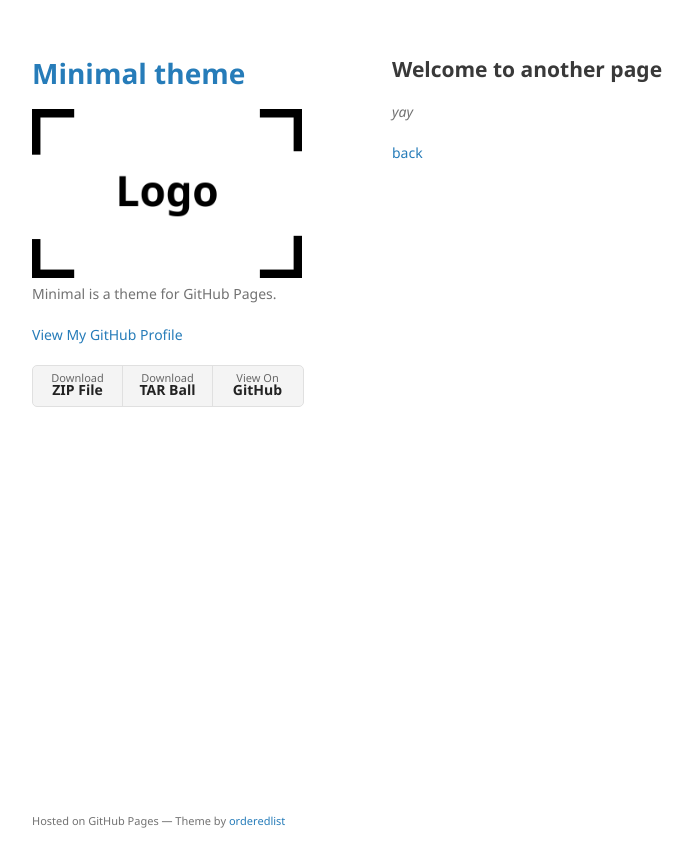
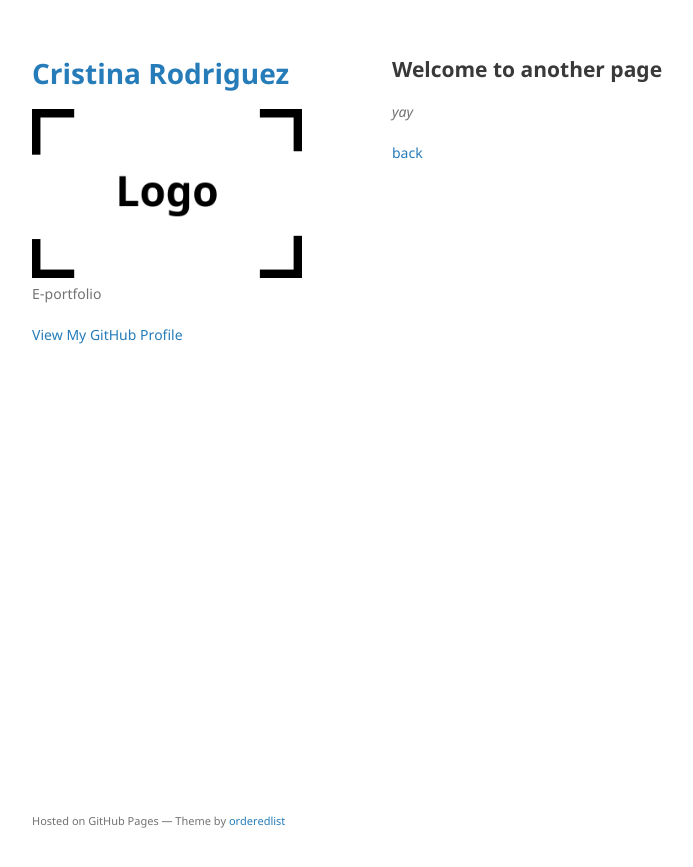
Before and after one commit to cristina02675/cristina02675.github.io, a Jekyll site: the page built from another-page.md, in a window 1280 px wide. Shown: the top 867 px of the page, without its empty margins (178-871 px from the left). Built offline with Jekyll 4.4.1, drawn with Linux system fonts in a browser that asks for light colours; our own code applies the rules of GitHub Pages for plain Markdown files.

Commit message:
Update site title and description in config

```diff
--- a/_config.yml
+++ b/_config.yml
@@ -1,6 +1,6 @@
-title: Minimal theme
+title: Cristina Rodriguez
 logo: /assets/img/logo.png
-description: Minimal is a theme for GitHub Pages.
-show_downloads: true
+description: E-portfolio
+show_downloads: false
 google_analytics:
 theme: jekyll-theme-minimal
```
